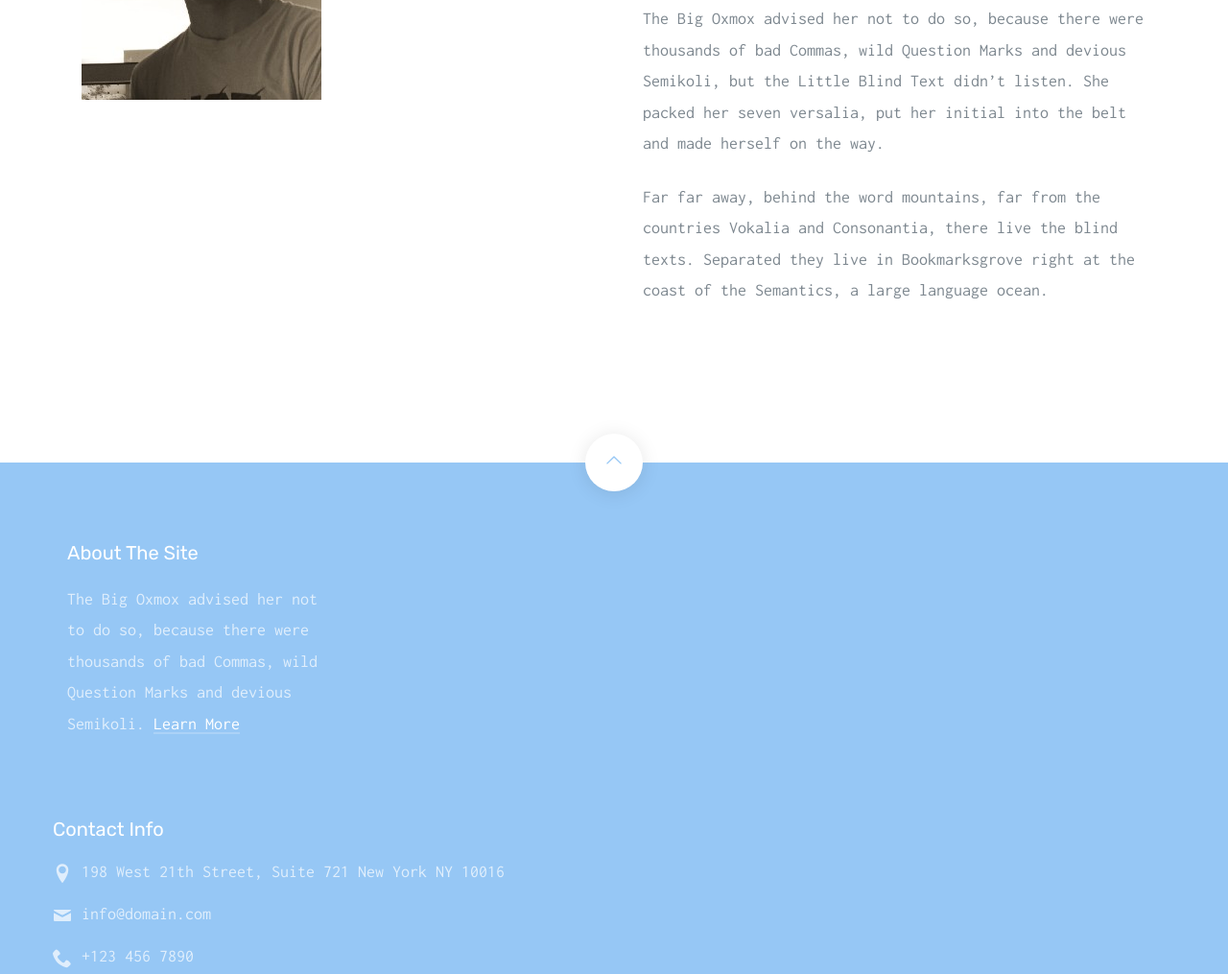
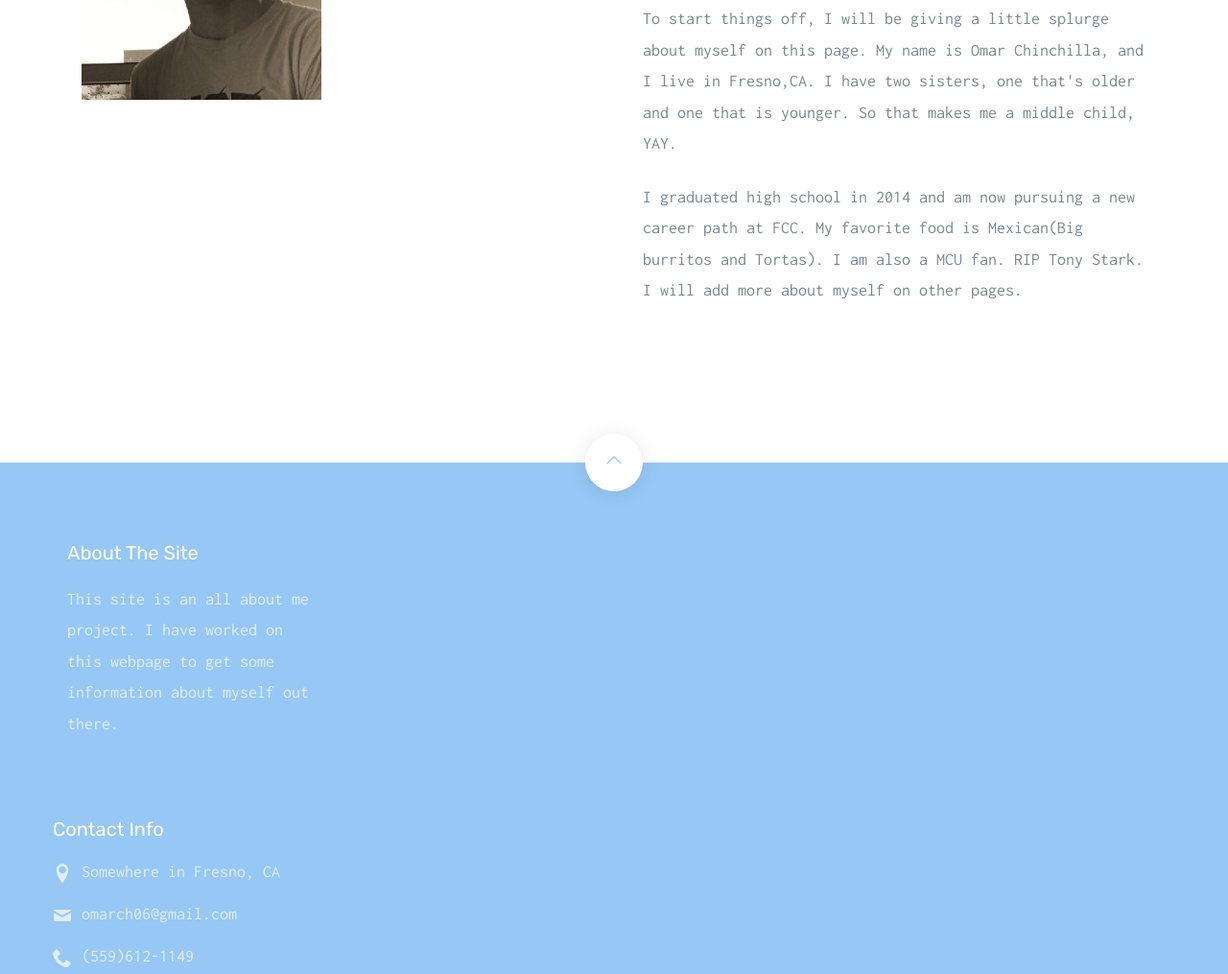
Before and after one commit to omarch06/omarch06.github.io, a website: page index.html in a window 1280 px wide. Shown: the part 1065-2080 px from the top of the page at 96% size. Drawn offline with Linux system fonts and the light colour scheme; files that its build step writes are made by us from their sources.

Commit message:
adding a little more to webpage

```diff
--- a/index.html
+++ b/index.html
@@ -80,8 +80,8 @@
           </div>
           <div class="col-md-6">
             <h2 class="probootstrap-heading">About Me</h2>
-            <p>The Big Oxmox advised her not to do so, because there were thousands of bad Commas, wild Question Marks and devious Semikoli, but the Little Blind Text didn’t listen. She packed her seven versalia, put her initial into the belt and made herself on the way.</p>
-            <p>Far far away, behind the word mountains, far from the countries Vokalia and Consonantia, there live the blind texts. Separated they live in Bookmarksgrove right at the coast of the Semantics, a large language ocean.</p>
+            <p>To start things off, I will be giving a little splurge about myself on this page. My name is Omar Chinchilla, and I live in Fresno,CA. I have two sisters, one that's older and one that is younger. So that makes me a middle child, YAY.
+            <p>I graduated high school in 2014 and am now pursuing a new career path at FCC. My favorite food is Mexican(Big burritos and Tortas). I am also a MCU fan. RIP Tony Stark. I will add more about myself on other pages. </p>
           </div>
         </div>
       </div>
@@ -95,16 +95,16 @@
         <div class="col-md-3">
           <div class="probootstrap-footer-widget">
             <h4>About The Site</h4>
-            <p>The Big Oxmox advised her not to do so, because there were thousands of bad Commas, wild Question Marks and devious Semikoli. <a href="#">Learn More</a></p>
+            <p>This site is an all about me project. I have worked on this webpage to get some information about myself out there.</p>
           </div>
         </div>
 
           <div class="probootstrap-footer-widget">
             <h4>Contact Info</h4>
             <ul class="probootstrap-contact-info">
-              <li><i class="icon-location2"></i> <span>198 West 21th Street, Suite 721 New York NY 10016</span></li>
-              <li><i class="icon-mail"></i><span>info@domain.com</span></li>
-              <li><i class="icon-phone2"></i><span>+123 456 7890</span></li>
+              <li><i class="icon-location2"></i> <span>Somewhere in Fresno, CA</span></li>
+              <li><i class="icon-mail"></i><span>omarch06@gmail.com</span></li>
+              <li><i class="icon-phone2"></i><span>(559)612-1149</span></li>
             </ul>
           </div>
         </div>
```
Also changed, not shown: gallery.html (+2 -2 lines).
